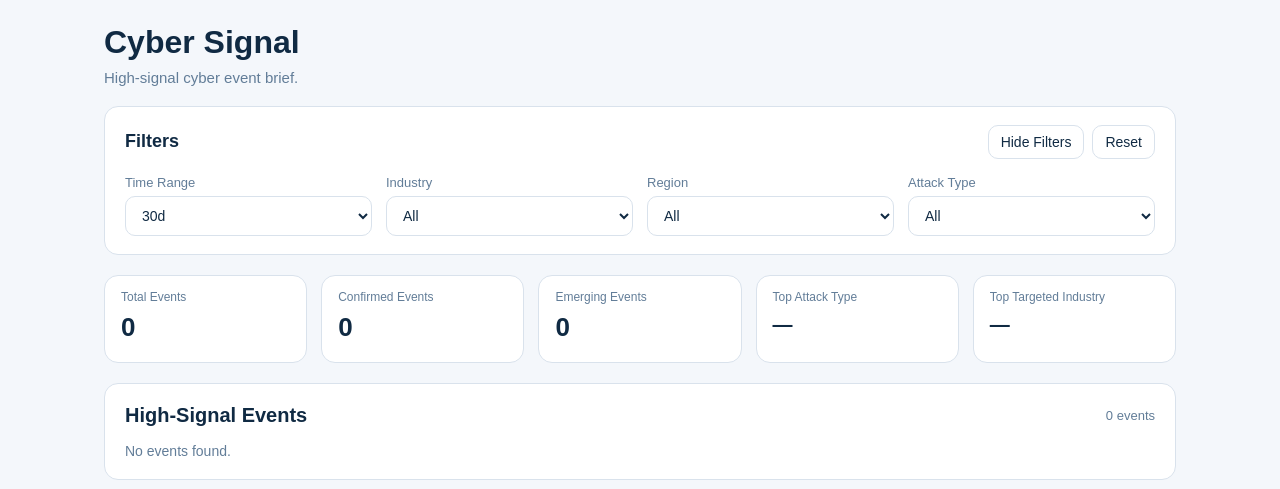
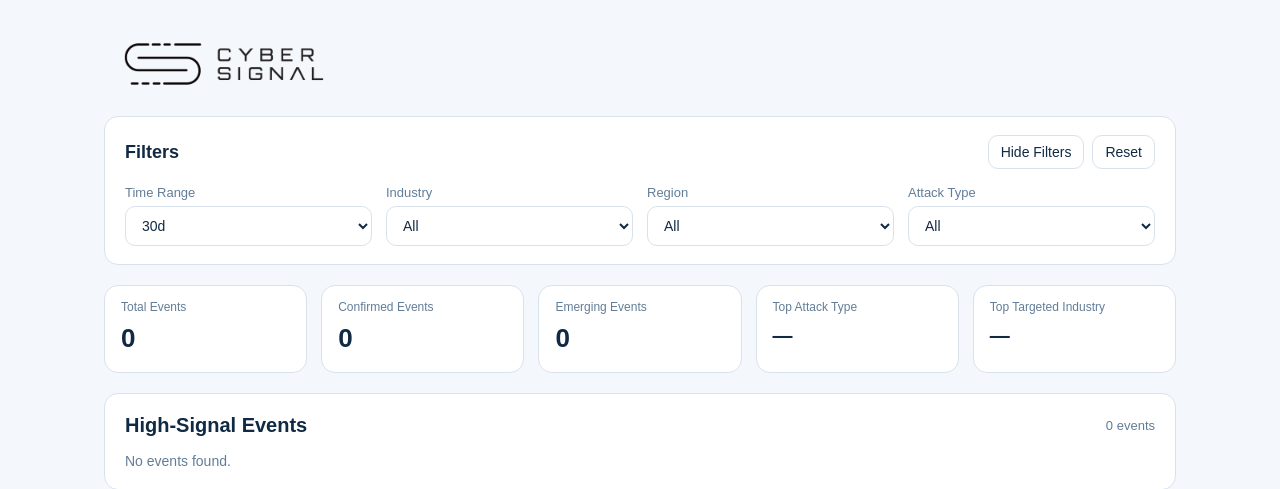
Before and after one commit to hawl3y/cyber-signal, a Flask app: page / in a window 1280 px wide. Shown: the top 489 px of the page. Run offline with Flask 3, Linux system fonts and the light colour scheme; data that the repository does not hold is empty.

Commit message:
Update header branding with logo assets

```diff
--- a/app/static/css/main.css
+++ b/app/static/css/main.css
@@ -33,7 +33,7 @@ body {
 }
 
 .header {
-    margin-bottom: 20px;
+    margin-bottom: 12px;
 }
 
 .header h1 {
@@ -45,7 +45,15 @@ body {
 .header p {
     margin: 0;
     color: var(--muted);
-    font-size: 15px;
+    font-size: 13px;
+    line-height: 1.3;
+}
+
+.app-logo {
+    display: block;
+    max-width: 240px;
+    height: auto;
+    margin-bottom: 2px;
 }
 
 .layout {
--- a/app/templates/index.html
+++ b/app/templates/index.html
@@ -9,8 +9,7 @@
 <body>
     <div class="page">
         <header class="header">
-            <h1>Cyber Signal</h1>
-            <p>High-signal cyber event brief.</p>
+            <img src="{{ url_for('static', filename='images/cyber-signal-logo.png') }}" alt="Cyber Signal" class="app-logo">
         </header>
 
         <main class="layout">
```
Also changed, not shown: app/static/images/cyber-signal-logo.png (added).
